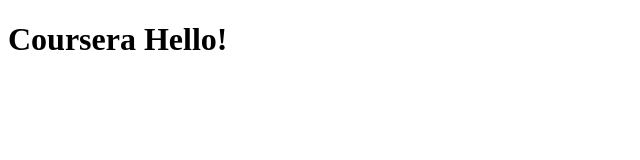
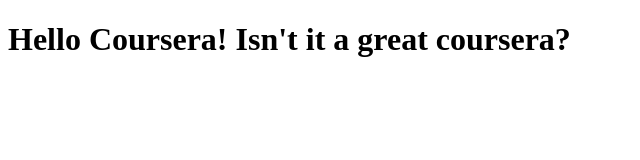
Before and after one commit to ryotaohara/coursera-test, a plain HTML site: page index.html in a window 1280 px wide. Shown: the whole page, without its empty margins (0-640 px from the left). Drawn offline with Linux system fonts and the light colour scheme.

Commit message:
Small addition to the page content.

```diff
--- a/index.html
+++ b/index.html
@@ -6,6 +6,6 @@
 	<title>Hello Coursera!</title>
 </head>
 <body>
-<h1>Coursera Hello!</h1>
+<h1>Hello Coursera! Isn't it a great coursera?</h1>
 </body>
 </html>
```
